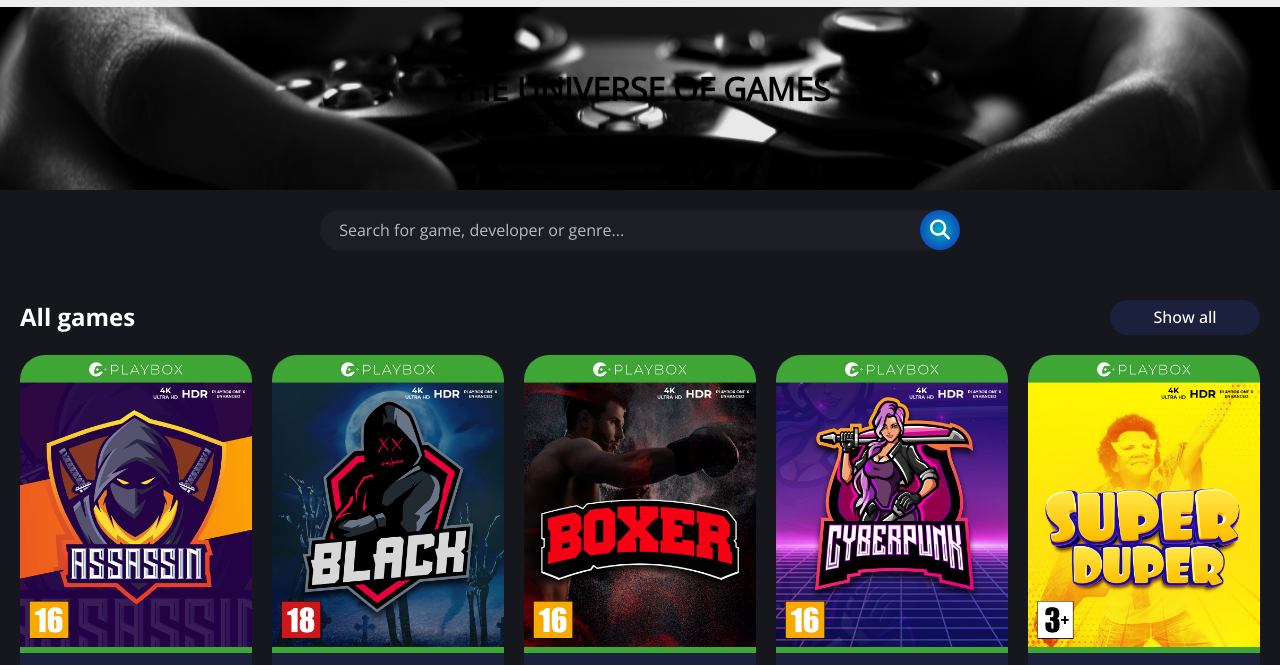
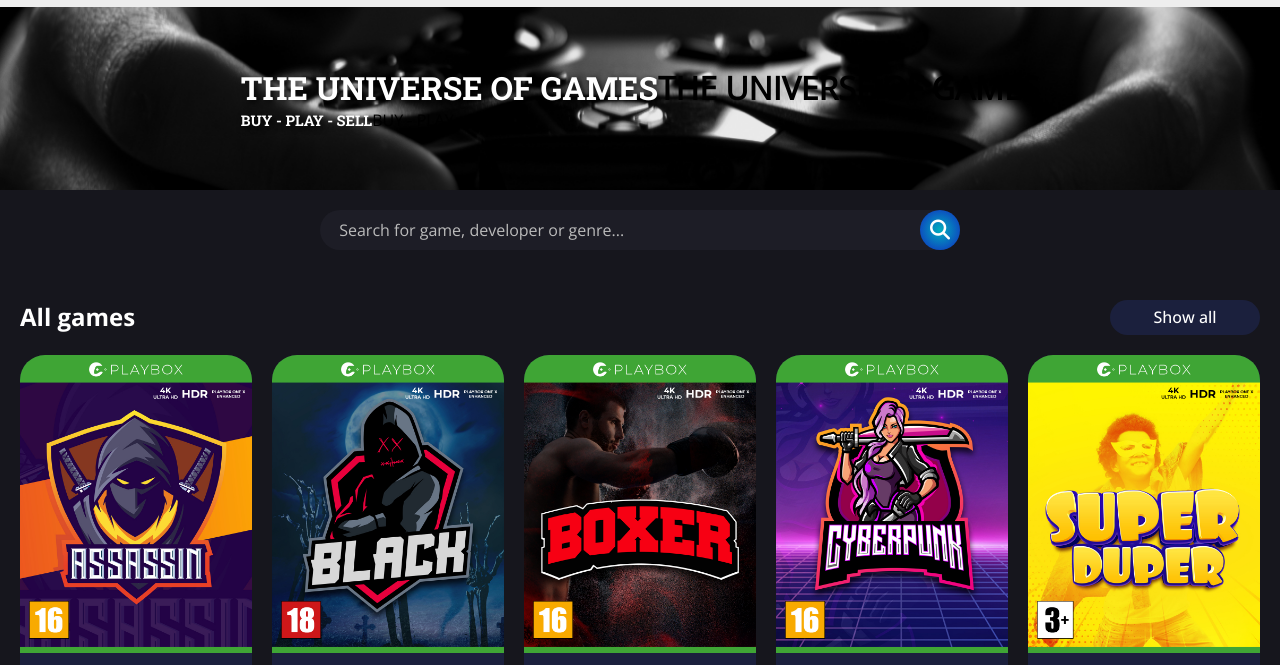
Before and after one commit to Noroff-FEU-Assignments/cross-course-project-LSDsloth, a plain HTML site: page index.html in a window 1280 px wide. Shown: the part 78-743 px from the top of the page. Drawn offline with Linux system fonts and the light colour scheme.

Commit message:
Update style.css

```diff
--- a/css/style.css
+++ b/css/style.css
@@ -166,12 +166,12 @@ main {
   text-shadow: 2px 2px 6px #000;
 }
 
-.bannercontainer .textbox h1 {
+.bannercontainer .textbox h1::before {
   font-size: clamp(1rem, 2.5vw, 2.188rem);
   content: "THE UNIVERSE OF GAMES";
 }
 
-.bannercontainer .textbox p {
+.bannercontainer .textbox p:before {
   font-size: clamp(0.5rem, 1.15vw, 1rem);
   content: "BUY - PLAY - SELL";
 }
```
